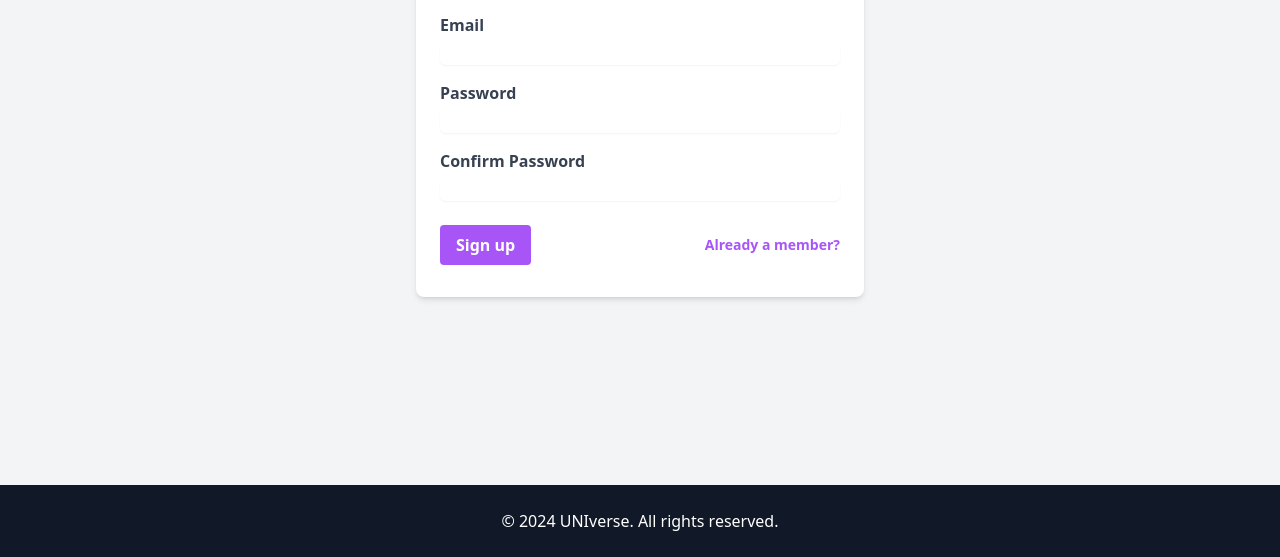
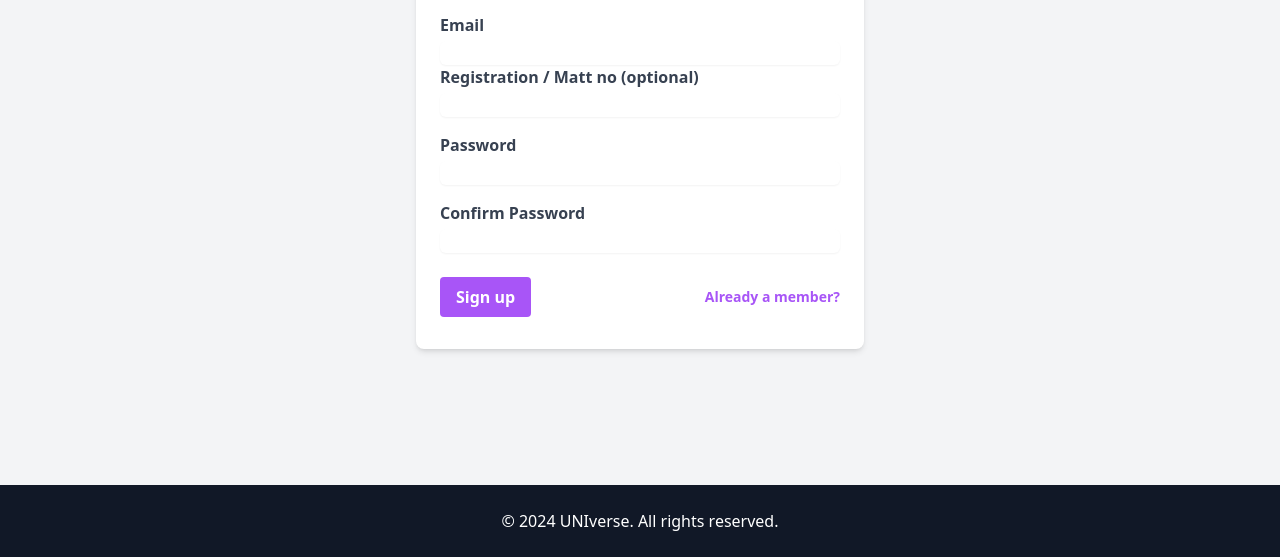
Before and after one commit to Rynstheoverlord/universe, a plain HTML site: page register.html in a window 1280 px wide. Shown: the part 243-800 px from the top of the page. Drawn offline with nearby package versions, Linux system fonts and the light colour scheme.

Commit message:
Update register.html

```diff
--- a/register.html
+++ b/register.html
@@ -33,6 +33,12 @@
                         <label for="email" class="block text-gray-700 font-semibold">Email</label>
                         <input type="email" id="email" name="email" class="form-input mt-1 block w-full rounded-md shadow-sm focus:outline-none"
                             pattern="[a-z0-9._%+-]+@[a-z0-9.-]+\.[a-z]{2,4}$" required>
+
+                        <div class="mb-4">
+                        <label for="regno" class="block text-gray-700 font-semibold">Registration / Matt no (optional)</label>
+                        <input type="text" id="regno" name="regno" class="form-input mt-1 block w-full rounded-md shadow-sm focus:outline-none">
+                        </div>
+
                     </div>
                     <div class="mb-4">
                         <label for="password" class="block text-gray-700 font-semibold">Password</label>
```
